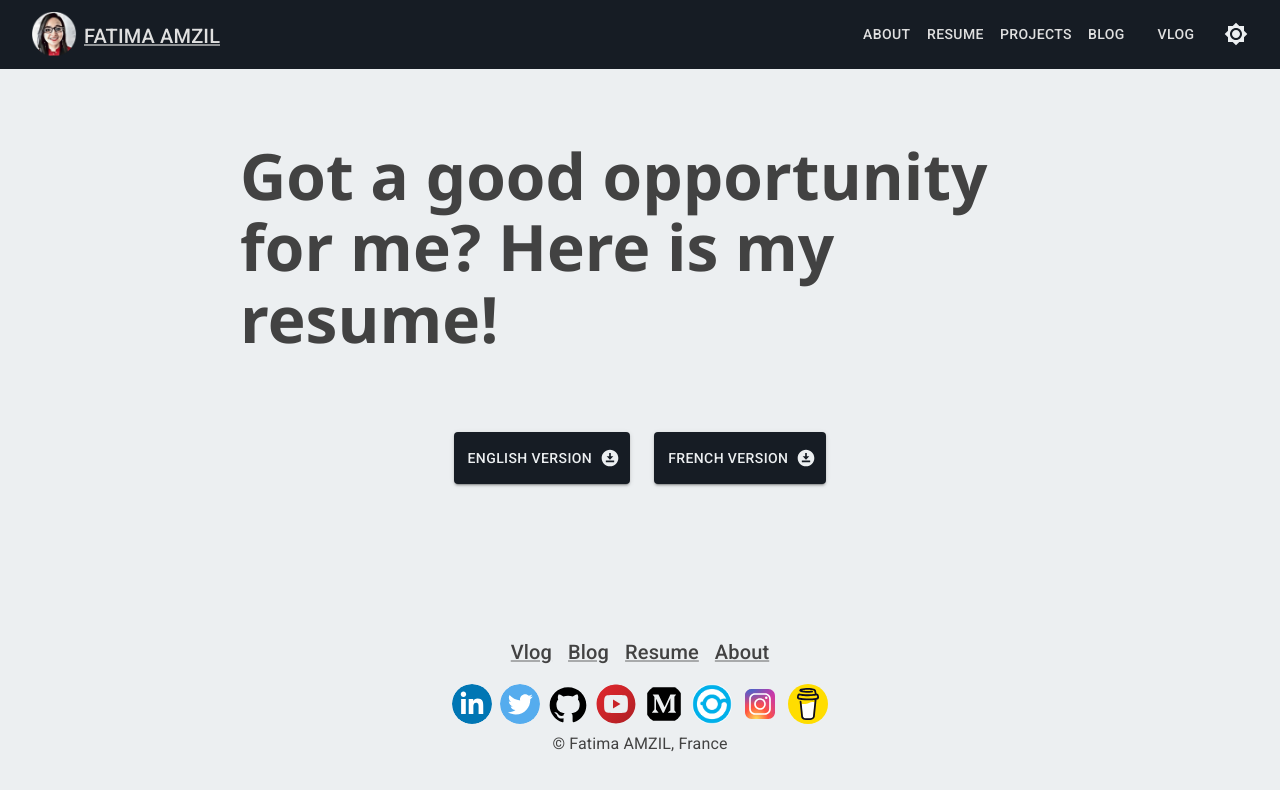
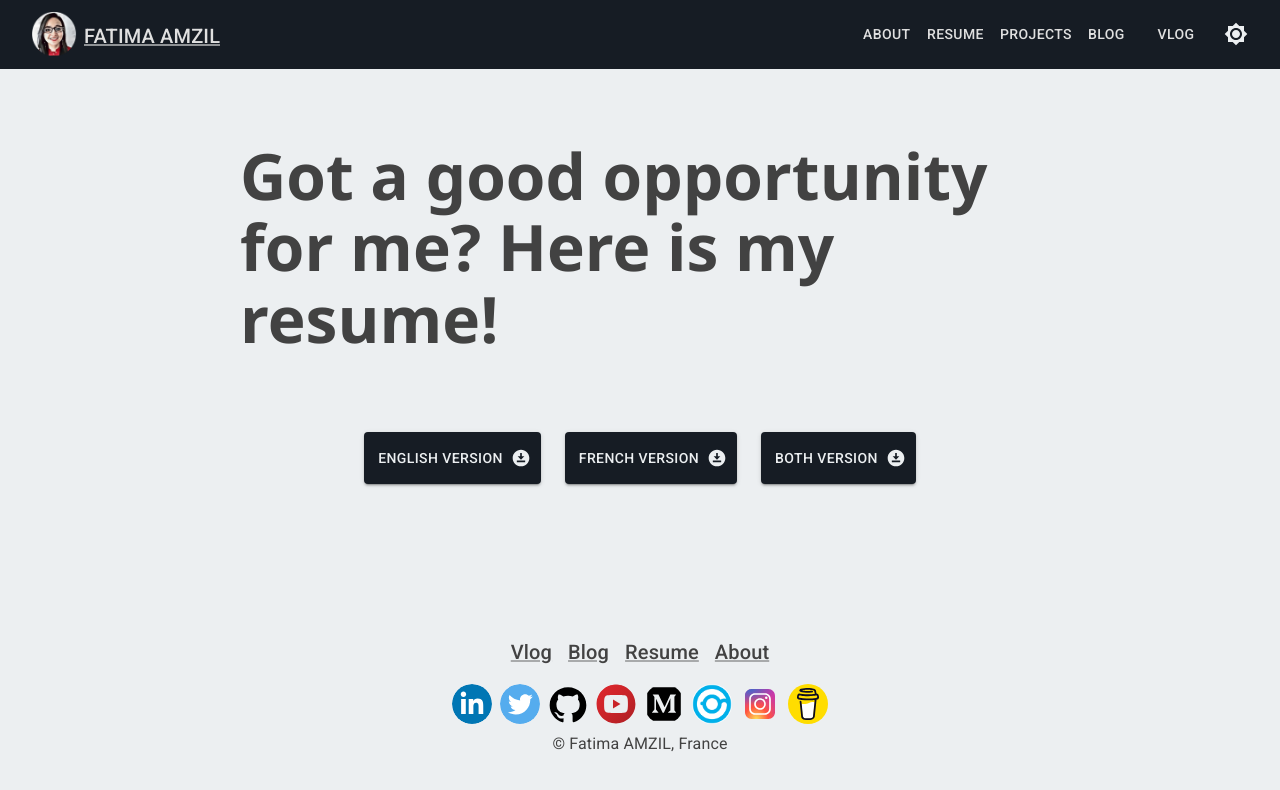
Before and after one commit to famzila/official-website, a React (Create React App) app: page /resume in a window 1280 px wide. Shown: the top 790 px of the page. Built offline with nearby package versions, Linux system fonts and the light colour scheme.

Commit message:
Add both resume version

```diff
--- a/src/pages/Resume.jsx
+++ b/src/pages/Resume.jsx
@@ -3,6 +3,7 @@ import { Box, Button, Container, Stack, Typography } from "@mui/material";
 import DownloadForOfflineIcon from "@mui/icons-material/DownloadForOffline";
 import resumeEnglish from "../assets/pdf/english/resume.pdf";
 import resumeFrench from "../assets/pdf/french/resume.pdf";
+import resumeBoth from "../assets/pdf/both/resume.pdf";
 
 export default function Resume() {
   return (
@@ -61,6 +62,16 @@ export default function Resume() {
           >
             French version
           </Button>
+          <Button
+            href={resumeBoth}
+            variant="contained"
+            color="primary"
+            sx={{ p: "1em" }}
+            endIcon={<DownloadForOfflineIcon />}
+            download
+          >
+            Both version
+          </Button>
         </Stack>
       </Box>
     </Container>
```
Also changed, not shown: 1 other file (tests, documents, lock files or other folders).
